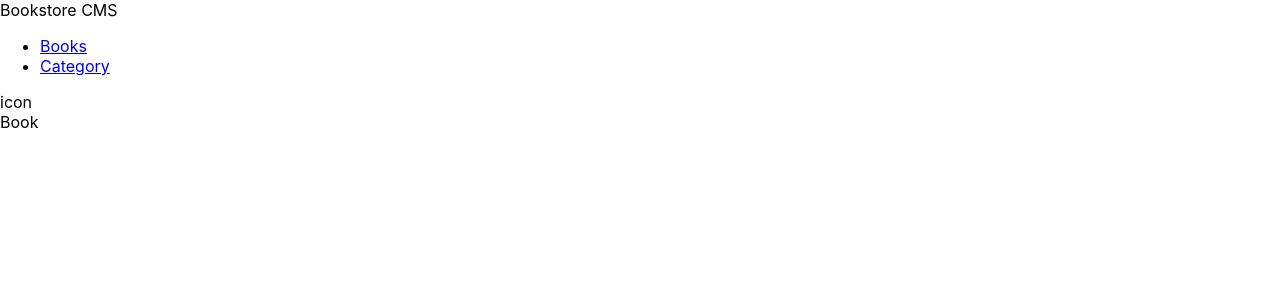
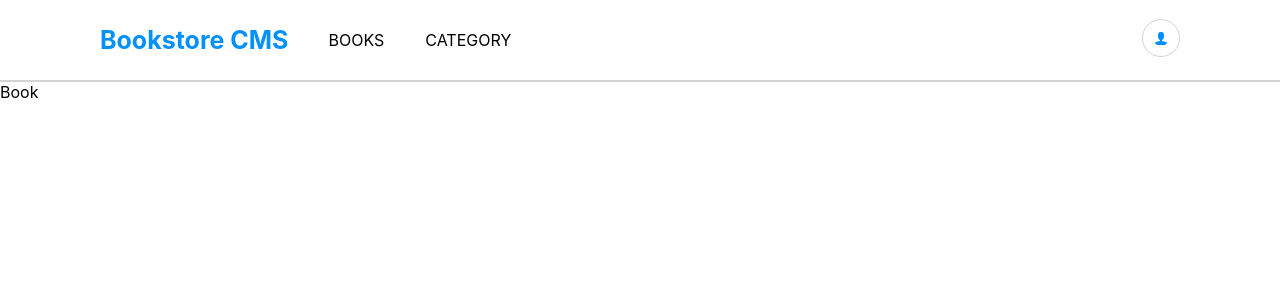
Before and after one commit to hansderly/bookstore, a React (Create React App) app: page /books in a window 1280 px wide. Shown: the top 300 px of the page. Built offline with nearby package versions, Linux system fonts and the light colour scheme; the HTML template or start-up script is replaced by a standard one.

Commit message:
Style navbar

```diff
--- a/package.json
+++ b/package.json
@@ -8,6 +8,7 @@
     "@testing-library/user-event": "^13.5.0",
     "react": "^18.2.0",
     "react-dom": "^18.2.0",
+    "react-icons": "^4.7.1",
     "react-router-dom": "^6.8.1",
     "react-scripts": "5.0.1",
     "web-vitals": "^2.1.4"
--- a/src/components/Navbar/Navbar.js
+++ b/src/components/Navbar/Navbar.js
@@ -1,22 +1,26 @@
 import React from 'react';
 import { Link } from 'react-router-dom';
+import { ImUser } from 'react-icons/im';
+
+import styles from './Navbar.module.css';
 
 const Navbar = () => (
-  <header>
-    <div>
-      <div>Bookstore CMS</div>
-      <nav>
+  <header className={styles.header}>
+    <div className={styles.rightNav}>
+      <p className={styles.logo}>Bookstore CMS</p>
+      <nav className={styles.navbar}>
         <ul>
           <li>
-            <Link to="/books">Books</Link>
+            <Link to="/books">BOOKS</Link>
           </li>
           <li>
-            <Link to="/category">Category</Link>
+            <Link to="/category">CATEGORY</Link>
           </li>
         </ul>
       </nav>
     </div>
-    <div>icon</div>
+    <div><ImUser className={styles.iconNav} style={{ color: '#0290ff' }} /></div>
+
   </header>
 );
 
--- /dev/null
+++ b/src/components/Navbar/Navbar.module.css
@@ -0,0 +1,35 @@
+.header {
+  display: flex;
+  justify-content: space-between;
+  align-items: center;
+  padding: 0 100px;
+  border-bottom: 2px solid lightgray;
+}
+
+.rightNav {
+  display: flex;
+  align-items: center;
+}
+
+.logo {
+  color: #0290ff;
+  font-size: 25px;
+  font-weight: 700;
+}
+
+.navbar > ul {
+  display: flex;
+  list-style: none;
+  gap: 2.563rem;
+}
+
+.navbar a {
+  color: black;
+  text-decoration: none;
+}
+
+.iconNav {
+  border: 1px solid lightgray;
+  border-radius: 50px;
+  padding: 10px;
+}
```
Also changed, not shown: 1 other file (tests, documents, lock files or other folders).
